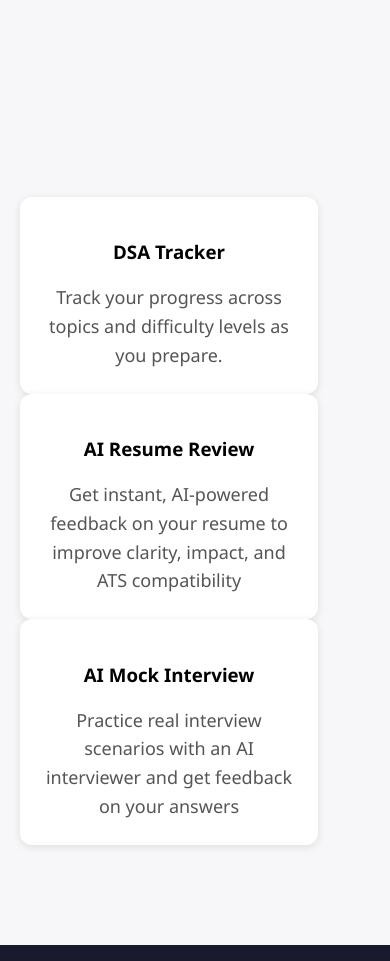
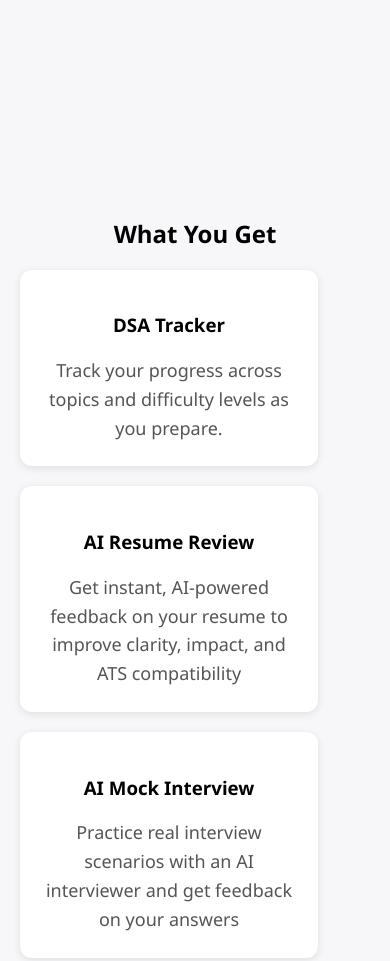
Before and after one commit to samadrita03-beep/ai-interview-prep, a plain HTML site: page index.html in a window 390 px wide. Shown: the part 451-1412 px from the top of the page. Drawn offline with Linux system fonts and the light colour scheme.

Commit message:
add section heading and fix cards container layout

```diff
--- a/index.html
+++ b/index.html
@@ -18,23 +18,24 @@
         <p>An AI-powered platform to help you track your DSA progress, review your resume, and practice mock interviews — all in one place.</p>
     </section>
     <section>
+        <h2>What You Get</h2>
+        <div class="cards-container">
             <div class="card">
                 <h3>DSA Tracker</h3>
                 <p>Track your progress across topics and difficulty levels as you prepare.</p>
             </div>
 
             <div class="card">
-            <h3>AI Resume Review </h3>
+                <h3>AI Resume Review</h3>
                 <p>Get instant, AI-powered feedback on your resume to improve clarity, impact, and ATS compatibility</p>
             </div>
 
             <div class="card">
                 <h3>AI Mock Interview</h3>
                 <p>Practice real interview scenarios with an AI interviewer and get feedback on your answers</p>
-
+            </div>
         </div>
     </section>
-
 
     <footer>
         <p>&copy; 2026 Samadrita</p>
--- a/style.css
+++ b/style.css
@@ -54,10 +54,7 @@ nav {
   display: flex;
   justify-content: center;
 }
-section:nth-of-type(2) {
-  display: flex;
-  justify-content: space-around;
-}
+
 .card {
   background-color: white;
   padding: 24px;
@@ -65,8 +62,13 @@ section:nth-of-type(2) {
   box-shadow: 0 2px 8px rgba(0, 0, 0, 0.1);
   width: 250px;
 }
+.cards-container {
+  display: flex;
+  justify-content: space-around;
+}
 @media (max-width: 600px) {
-  section:nth-of-type(2) {
+  .cards-container {
     flex-direction: column;
+    gap: 20px;
   }
 }
```
Lines whose indentation alone changed are shown as unchanged.
